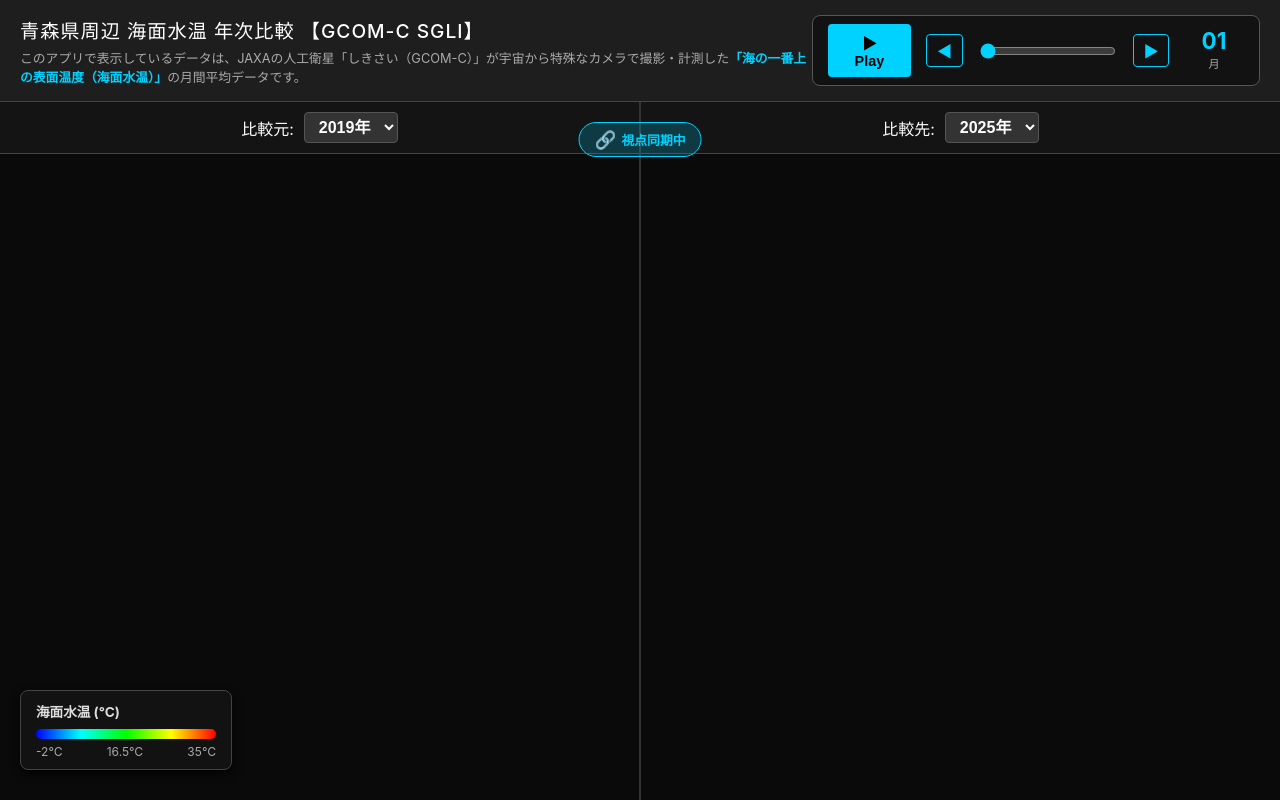
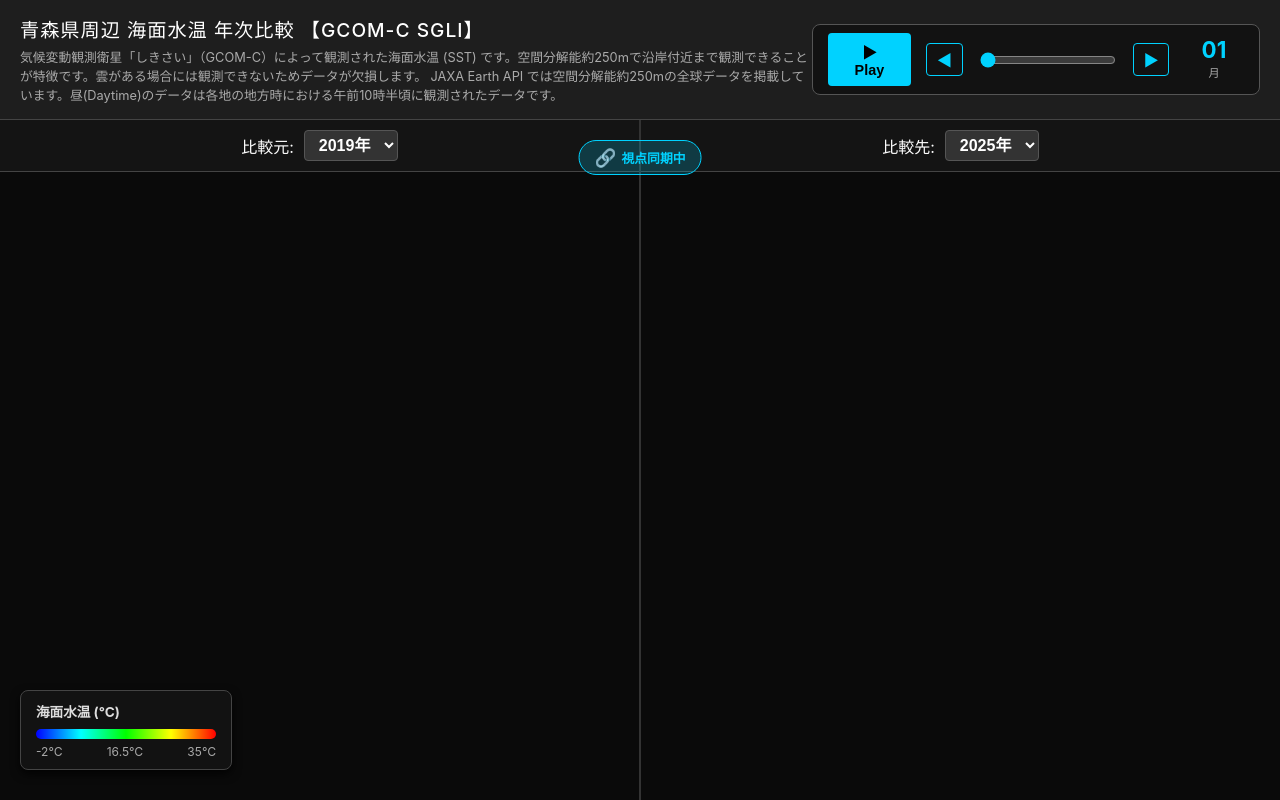
Before and after one commit to fore1f/mutsu-bay-sst, a plain HTML site: page index.html in a window 1280 px wide. Drawn offline with nearby package versions, Linux system fonts and the light colour scheme.

Commit message:
Update app description in header as requested

```diff
--- a/index.html
+++ b/index.html
@@ -329,7 +329,7 @@
     <header>
         <div class="title-container">
             <h1>青森県周辺 海面水温 年次比較 【GCOM-C SGLI】</h1>
-            <p class="header-desc">このアプリで表示しているデータは、JAXAの人工衛星「しきさい（GCOM-C）」が宇宙から特殊なカメラで撮影・計測した<strong>「海の一番上の表面温度（海面水温）」</strong>の月間平均データです。</p>
+            <p class="header-desc">気候変動観測衛星「しきさい」（GCOM-C）によって観測された海面水温 (SST) です。空間分解能約250mで沿岸付近まで観測できることが特徴です。雲がある場合には観測できないためデータが欠損します。 JAXA Earth API では空間分解能約250mの全球データを掲載しています。昼(Daytime)のデータは各地の地方時における午前10時半頃に観測されたデータです。</p>
         </div>
         <div class="controls">
             <button id="play-btn">▶ Play</button>
```
